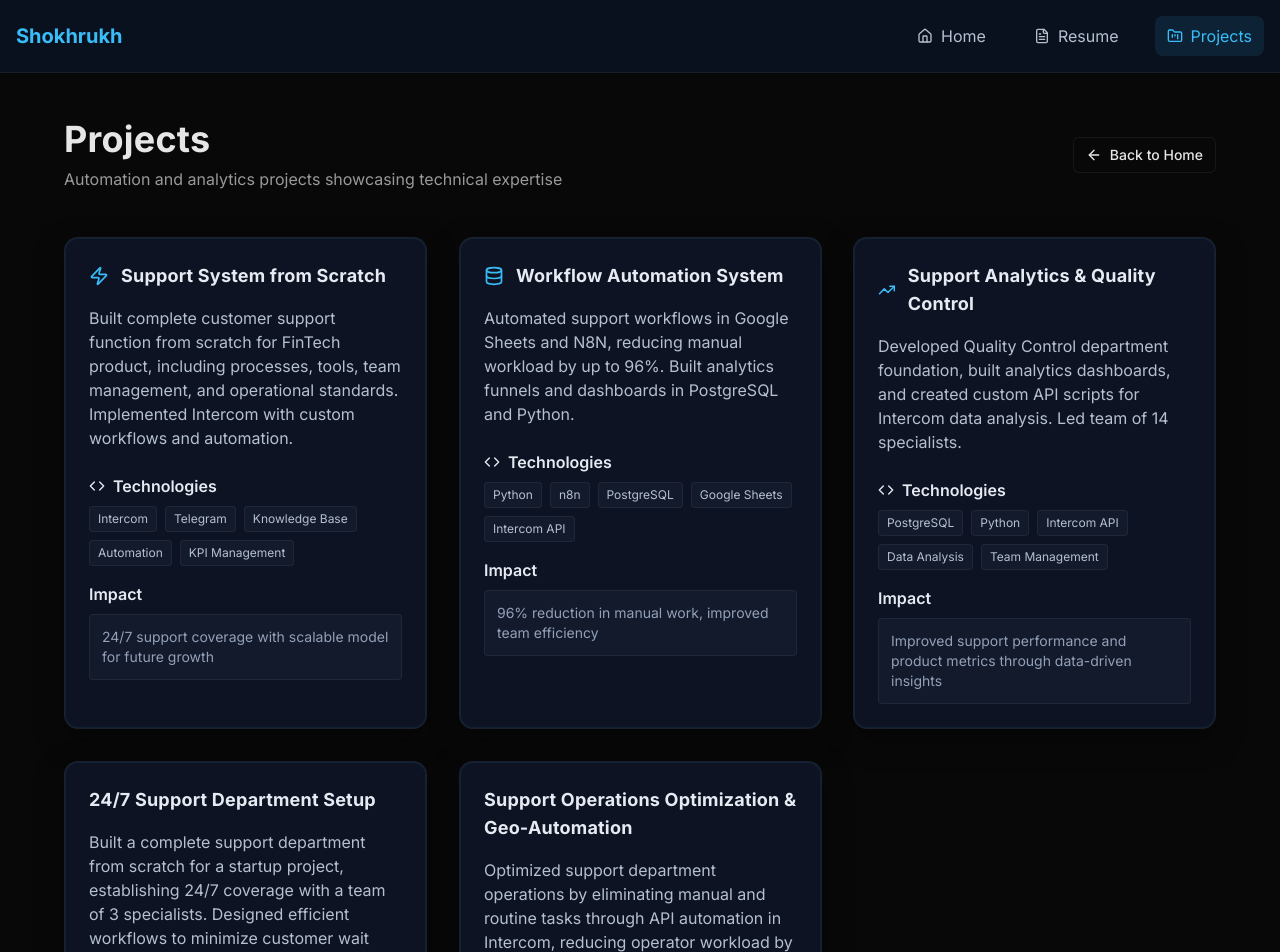
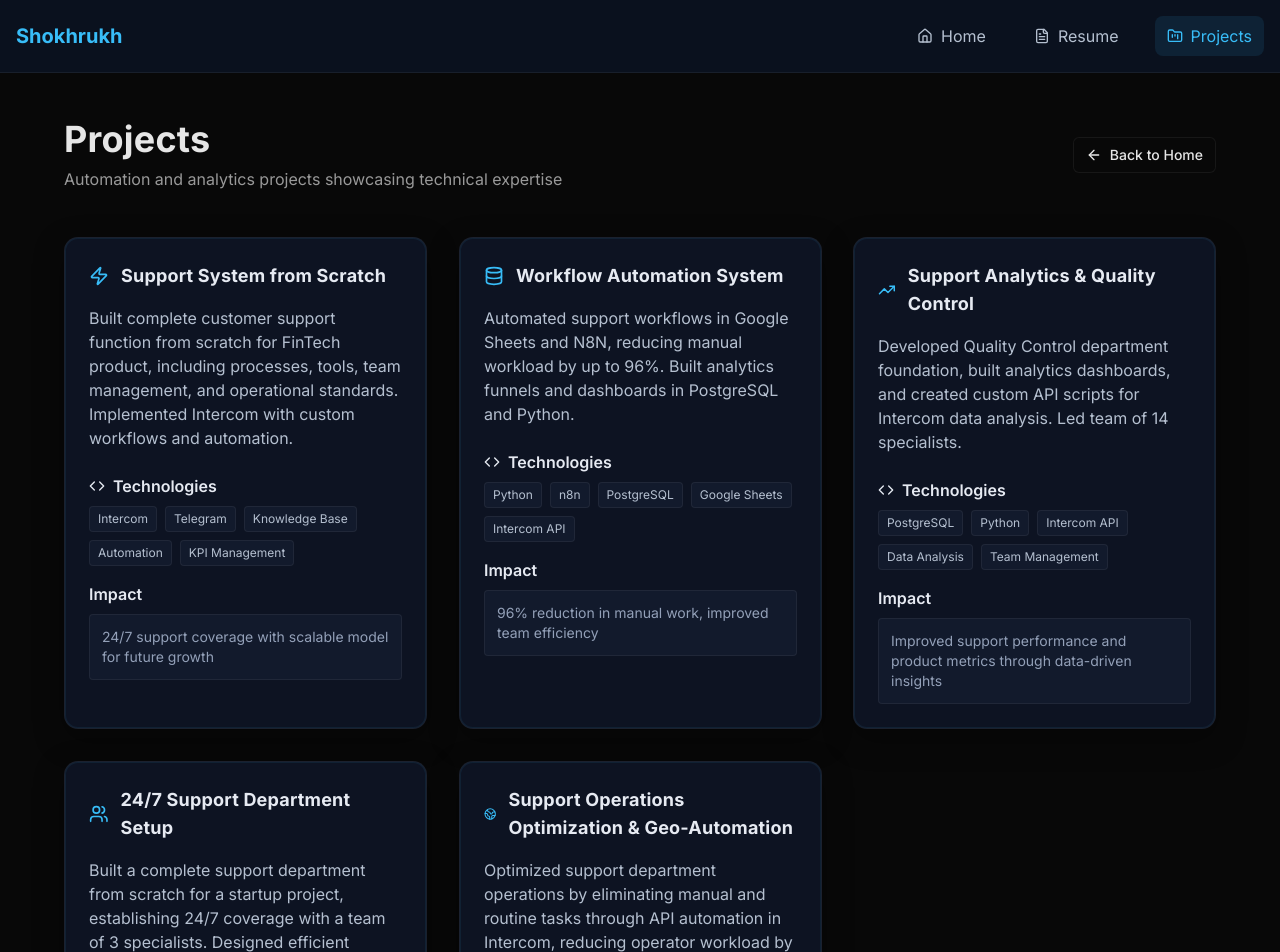
Before and after one commit to Shokhrukhman/resume, a Next.js app: page /projects in a window 1280 px wide. Shown: the top 952 px of the page. Built offline with nearby package versions, Linux system fonts and the light colour scheme.

Commit message:
Replace Telegram icon with Send (airplane), center projects grid, add icons for all 5 projects, fix favicon with icon.svg

```diff
--- a/app/layout.tsx
+++ b/app/layout.tsx
@@ -24,6 +24,7 @@ export const metadata: Metadata = {
   icons: {
     icon: [
       { url: '/favicon.ico', sizes: '32x32', type: 'image/x-icon' },
+      { url: '/icon.svg', type: 'image/svg+xml' },
       { url: '/favicon.svg', type: 'image/svg+xml' },
     ],
     apple: '/favicon.ico',
--- a/app/page.tsx
+++ b/app/page.tsx
@@ -1,6 +1,6 @@
 import { Button } from '@/components/ui/button'
 import { Card, CardContent, CardDescription, CardHeader, CardTitle } from '@/components/ui/card'
-import { Mail, Phone, MapPin, ExternalLink, Download, User, MessageCircle, Linkedin } from 'lucide-react'
+import { Mail, Phone, MapPin, Send, Download, User, MessageCircle, Linkedin } from 'lucide-react'
 import Link from 'next/link'
 import profileData from '@/content/profile.json'
 import { IconBadge } from '@/components/IconBadge'
@@ -156,7 +156,7 @@ export default function HomePage() {
 
           <div className="card p-4 lift w-[240px]">
             <div className="flex items-center space-x-3">
-              <ExternalLink className="h-5 w-5 text-accent flex-shrink-0" />
+              <Send className="h-5 w-5 text-accent flex-shrink-0" />
               <div className="min-w-0">
                 <p className="text-sm text-text-muted">Telegram</p>
                 <a
--- a/app/projects/page.tsx
+++ b/app/projects/page.tsx
@@ -1,6 +1,6 @@
 import { Button } from '@/components/ui/button'
 import { Card, CardContent, CardDescription, CardHeader, CardTitle } from '@/components/ui/card'
-import { ArrowLeft, Code, Database, Zap, TrendingUp } from 'lucide-react'
+import { ArrowLeft, Code, Database, Zap, TrendingUp, Users, Globe2, Settings } from 'lucide-react'
 import Link from 'next/link'
 import profileData from '@/content/profile.json'
 import { Section } from '@/components/Section'
@@ -31,15 +31,24 @@ export default function ProjectsPage() {
           </div>
 
           {/* Projects Grid */}
-          <div className="grid md:grid-cols-2 lg:grid-cols-3 gap-8 js-reveal-section">
-            {profileData.projects.map((project, index) => (
-              <div key={index} className="card p-6 lift" data-gsap-hover>
-                <div className="flex items-center gap-3 mb-4">
-                  {index === 0 && <Zap className="h-5 w-5 text-accent" />}
-                  {index === 1 && <Database className="h-5 w-5 text-accent" />}
-                  {index === 2 && <TrendingUp className="h-5 w-5 text-accent" />}
-                  <h3 className="text-lg font-bold text-text-primary">{project.title}</h3>
-                </div>
+          <div className="flex justify-center js-reveal-section">
+            <div className="grid md:grid-cols-2 lg:grid-cols-3 gap-8 max-w-7xl w-full">
+              {profileData.projects.map((project, index) => {
+                // Иконки для каждого проекта
+                const projectIcons = [
+                  <Zap key="zap" className="h-5 w-5 text-accent" />, // Support System from Scratch
+                  <Database key="db" className="h-5 w-5 text-accent" />, // Workflow Automation System
+                  <TrendingUp key="trend" className="h-5 w-5 text-accent" />, // Support Analytics & Quality Control
+                  <Users key="users" className="h-5 w-5 text-accent" />, // 24/7 Support Department Setup
+                  <Globe2 key="globe" className="h-5 w-5 text-accent" />, // Support Operations Optimization & Geo-Automation
+                ]
+
+                return (
+                  <div key={index} className="card p-6 lift" data-gsap-hover>
+                    <div className="flex items-center gap-3 mb-4">
+                      {projectIcons[index]}
+                      <h3 className="text-lg font-bold text-text-primary">{project.title}</h3>
+                    </div>
                 <p className="text-text-secondary mb-6">
                   {project.description}
                 </p>
@@ -71,8 +80,10 @@ export default function ProjectsPage() {
                     </p>
                   </div>
                 </div>
-              </div>
-            ))}
+                  </div>
+                )
+              })}
+            </div>
           </div>
 
           {/* Additional Project Information */}
--- a/app/resume/page.tsx
+++ b/app/resume/page.tsx
@@ -1,6 +1,6 @@
 import { Button } from '@/components/ui/button'
 import { Card, CardContent, CardDescription, CardHeader, CardTitle } from '@/components/ui/card'
-import { Mail, Phone, MapPin, ExternalLink, ArrowLeft, Calendar, Building, GraduationCap, Award, Globe, MessageCircle, Linkedin } from 'lucide-react'
+import { Mail, Phone, MapPin, Send, ArrowLeft, Calendar, Building, GraduationCap, Award, Globe, MessageCircle, Linkedin } from 'lucide-react'
 import Link from 'next/link'
 import profileData from '@/content/profile.json'
 import { Section } from '@/components/Section'
@@ -57,7 +57,7 @@ export default function ResumePage() {
                   </a>
                 </div>
                 <div className="flex items-center gap-2">
-                  <ExternalLink className="h-4 w-4 text-accent flex-shrink-0" />
+                  <Send className="h-4 w-4 text-accent flex-shrink-0" />
                   <a href={profileData.personal.telegram} target="_blank" rel="noopener noreferrer" className="text-text-primary hover:text-accent">
                     Telegram
                   </a>
```
Also changed, not shown: app/icon.svg (added), public/icon.svg (added).
